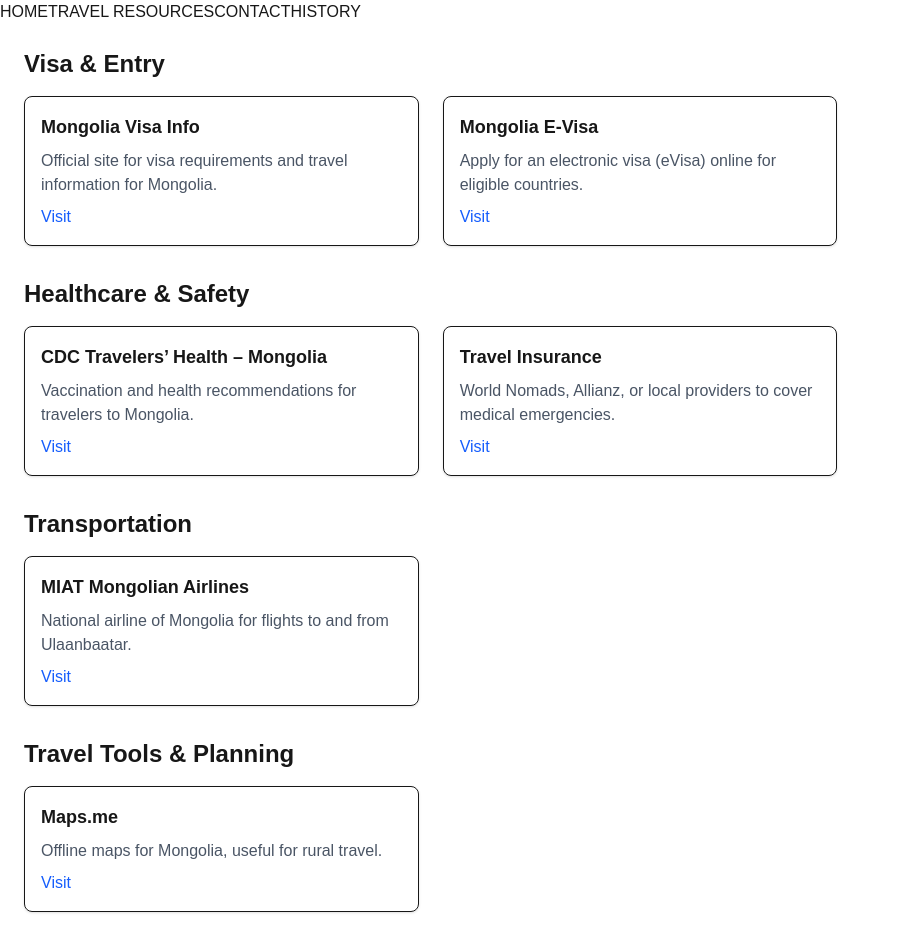
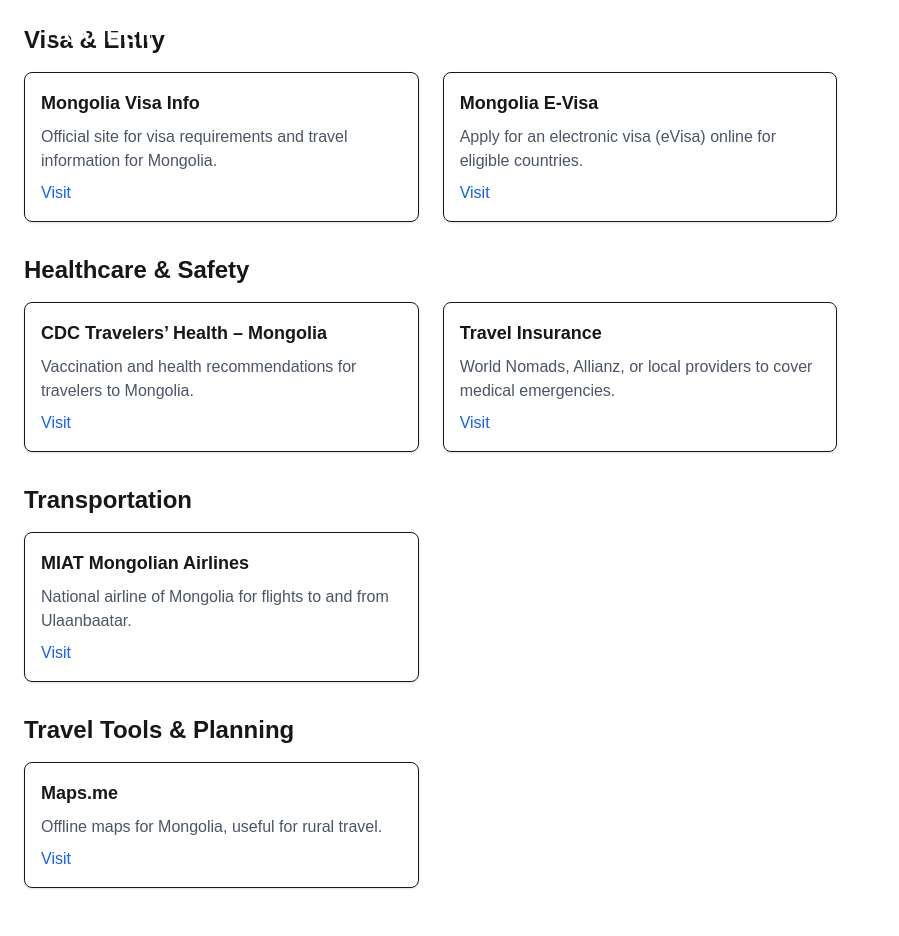
Before and after one commit to sodblor/pada-1-3-group-project-real-, a Next.js app: page /travelresource in a window 1280 px wide. Shown: the whole page, without its empty margins (0-899 px from the left). After the commit the page ends 912 px from the top, so only its background shows below. Built offline with nearby package versions, Linux system fonts and the light colour scheme.

Commit message:
homepage

```diff
--- a/app/components/Header.js
+++ b/app/components/Header.js
@@ -1,14 +1,52 @@
 "use client";
+
 import Link from "next/link";
-import React from "react";
+import { Sun, Moon } from "lucide-react";
+import { useState } from "react";
 
 export default function Header() {
+  const [dark, setDark] = useState(false);
+
   return (
-    <nav>
-      <Link href="/">HOME</Link>
-      <Link href="/travelresource">TRAVEL RESOURCES</Link>
-      <Link href="/contact">CONTACT</Link>
-      <Link href="/history">HISTORY</Link>
-    </nav>
+    <header className="absolute top-0 left-0 w-full px-10 py-4 flex items-center justify-between text-white z-50 bg-transparent">
+      <div className="text-2xl font-bold tracking-wide">TRAVELII</div>
+
+      <nav className="flex gap-10 text-lg font-medium">
+        <Link href="/" className="hover:text-blue-300 transition-colors">
+          Home
+        </Link>
+        <Link
+          href="/travelresource"
+          className="hover:text-blue-300 transition-colors"
+        >
+          Resources
+        </Link>
+        <Link
+          href="/travelresource"
+          className="hover:text-blue-300 transition-colors"
+        >
+          Travel Resources
+        </Link>
+        <Link href="/contact" className="hover:text-blue-300 transition-colors">
+          Contact
+        </Link>
+      </nav>
+
+      <div className="flex items-center gap-4">
+        <button className="px-4 py-1 rounded-full border border-white/50 hover:bg-white hover:text-black transition">
+          Sign in
+        </button>
+        <button className="px-3 py-1 rounded-full border border-white/50 hover:bg-white hover:text-black transition">
+          Lang
+        </button>
+
+        <button
+          onClick={() => setDark(!dark)}
+          className="p-2 rounded-full border border-white/50 hover:bg-white hover:text-black transition"
+        >
+          {dark ? <Sun size={18} /> : <Moon size={18} />}
+        </button>
+      </div>
+    </header>
   );
 }
--- /dev/null
+++ b/app/destination/mongolia/page.js
@@ -0,0 +1,24 @@
+"use client";
+
+import { useParams } from "next/navigation";
+import Link from "next/link";
+
+export default function DestinationPage() {
+  const params = useParams();
+  const name = params?.name || "Unknown";
+
+  const displayName = name.charAt(0).toUpperCase() + name.slice(1);
+
+  return (
+    <div className="min-h-screen flex flex-col items-center justify-center bg-gray-100 text-gray-900">
+      <h1 className="text-4xl font-bold mb-4">{displayName}</h1>
+      <p className="text-lg">Welcome to {displayName} page!</p>
+      <Link
+        href="/"
+        className="mt-6 px-4 py-2 bg-blue-600 text-white rounded hover:bg-blue-700 transition"
+      >
+        Go Back Home
+      </Link>
+    </div>
+  );
+}
--- a/app/page.js
+++ b/app/page.js
@@ -1,15 +1,56 @@
-export default function Home() {
+"use client";
+
+import { useState, useEffect } from "react";
+import { useRouter } from "next/navigation";
+
+export default function HomePage() {
+  const images = [
+    "https://images.unsplash.com/photo-1597434429739-2574d7e06807",
+    "https://images.unsplash.com/photo-1680551294585-891c84bf6d43",
+    "https://images.unsplash.com/photo-1664433451451-11337deef597",
+  ];
+
+  const [index, setIndex] = useState(0);
+  const [search, setSearch] = useState("");
+  const router = useRouter();
+
+  useEffect(() => {
+    const i = setInterval(() => {
+      setIndex((prev) => (prev + 1) % images.length);
+    }, 5000);
+    return () => clearInterval(i);
+  }, []);
+
+  const handleSearch = () => {
+    if (!search.trim()) return;
+    const destination = search.trim().toLowerCase();
+    router.push(`/destination/${destination}`);
+  };
+
+  const handleKey = (e) => {
+    if (e.key === "Enter") handleSearch();
+  };
+
   return (
-    <div className="w-screen h-screen overflow-hidden">
-      <video
-        controls={false}
-        loop
-        autoPlay
-        className="w-full h-full object-cover"
-      >
-        <source src="/nature copy.mp4" type="video/mp4" />
-        Your browser does not support the video tag.
-      </video>
+    <div className="relative h-screen w-full overflow-hidden">
+      <img
+        src={images[index]}
+        className="absolute inset-0 w-full h-full object-cover"
+      />
+      <div className="absolute inset-0 bg-black/40" />
+
+      <div className="absolute bottom-20 left-1/2 -translate-x-1/2 flex gap-3 bg-white p-3 rounded-full w-[400px]">
+        <input
+          className="flex-1 outline-none"
+          placeholder="Search destination..."
+          value={search}
+          onChange={(e) => setSearch(e.target.value)}
+          onKeyDown={handleKey}
+        />
+        <button className="px-4" onClick={handleSearch}>
+          Search
+        </button>
+      </div>
     </div>
   );
 }
--- a/app/travelresource/page.js
+++ b/app/travelresource/page.js
@@ -1,7 +1,6 @@
 "use client";
 import React from "react";
 
-// Travel resources data
 const travelResources = [
   {
     category: "Visa & Entry",
@@ -46,7 +45,6 @@
   },
 ];
 
-// Group resources by category
 const groupByCategory = (resources = []) => {
   return resources.reduce((acc, resource) => {
     if (!acc[resource.category]) acc[resource.category] = [];
--- a/package.json
+++ b/package.json
@@ -8,6 +8,7 @@
     "start": "next start"
   },
   "dependencies": {
+    "lucide-react": "^0.552.0",
     "next": "^16.0.1",
     "react": "^19.2.0",
     "react-dom": "^19.2.0"
```
Also changed, not shown: 1 other file (tests, documents, lock files or other folders).
